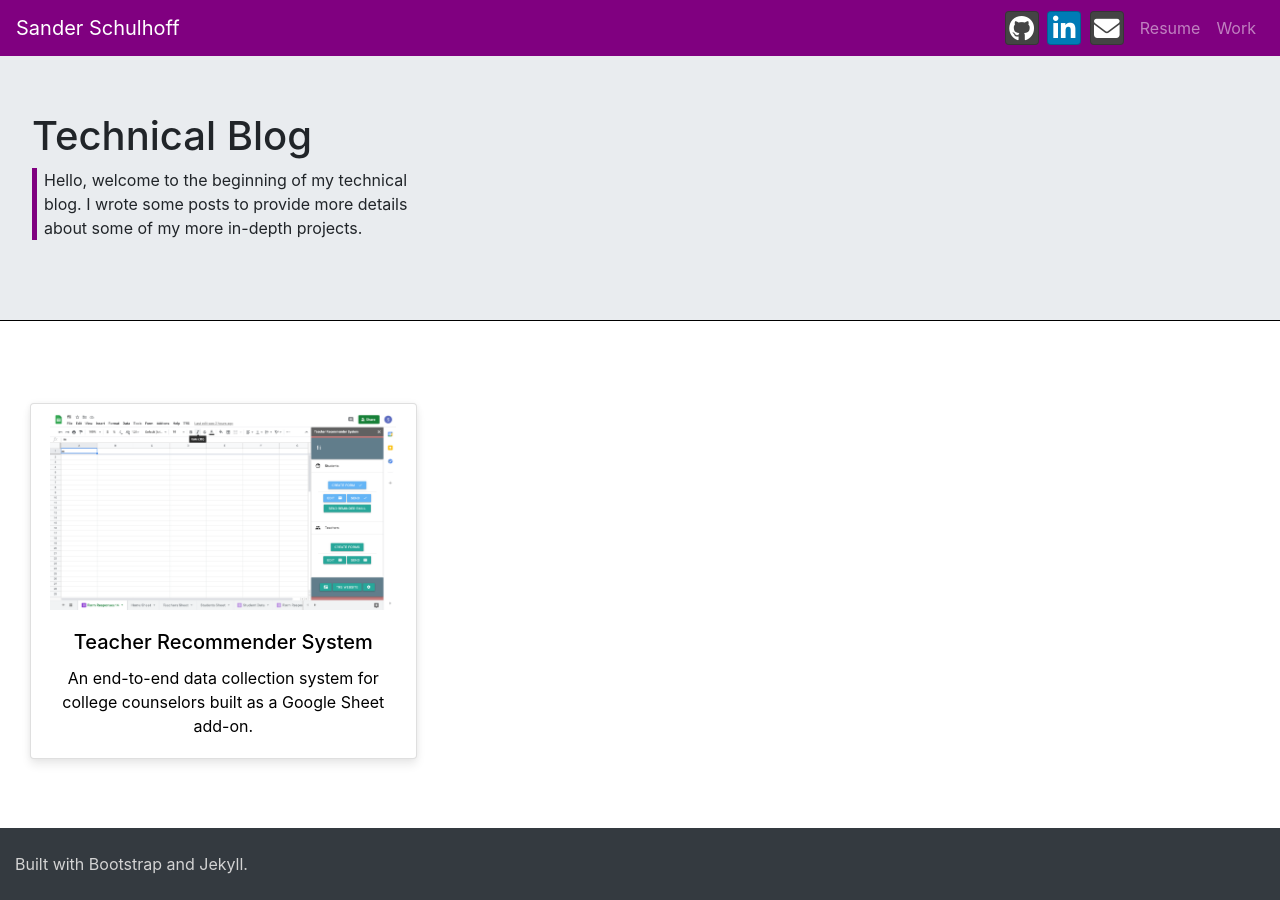
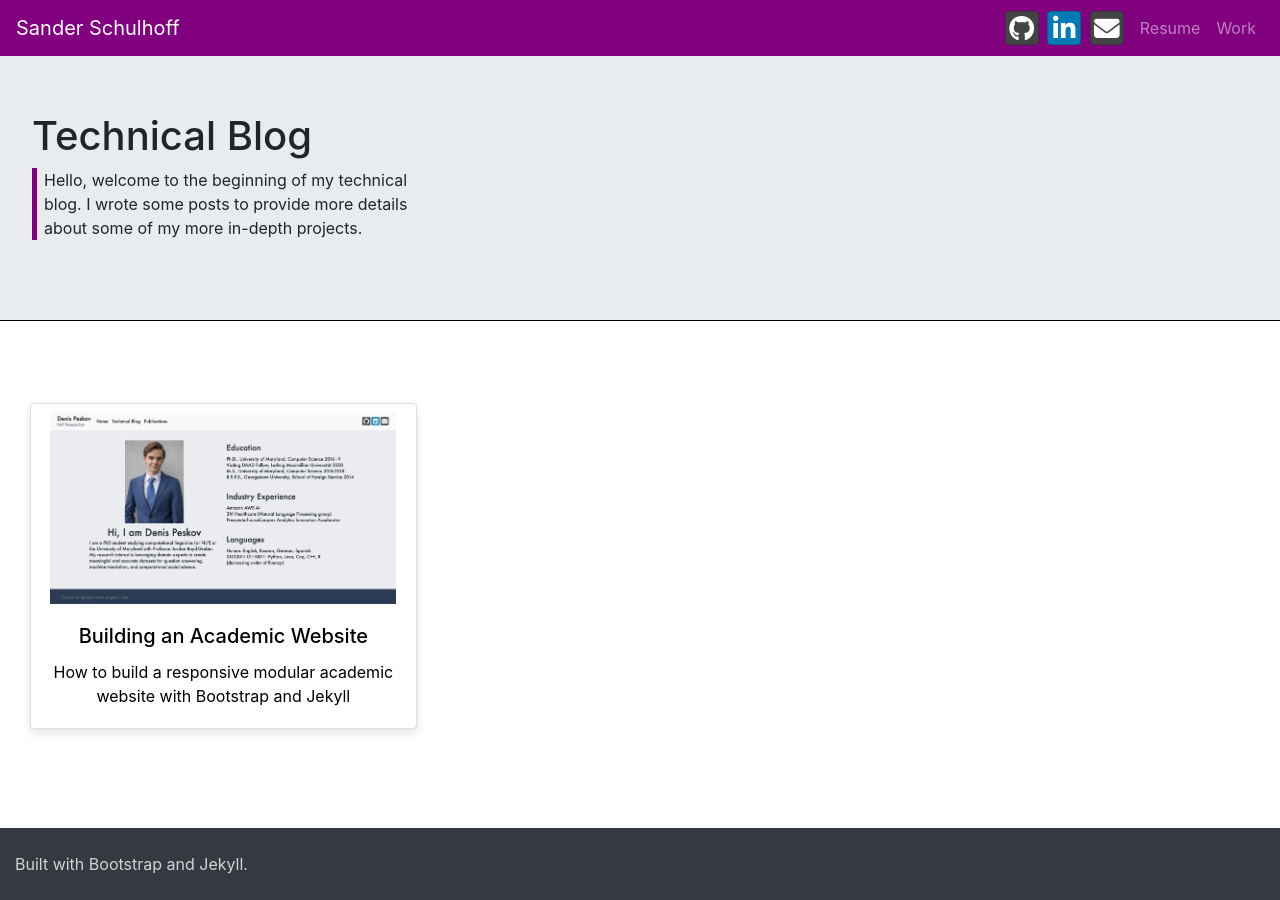
Before and after one commit to trigaten/trigaten.github.io, a Jekyll site: the page built from blog.html, in a window 1280 px wide. Built offline with Jekyll 4.4.1, drawn with Linux system fonts in a browser that asks for light colours; nearby versions of some CDN libraries.

Commit message:
Academic Website Blog Draft

```diff
--- a/_config.yml
+++ b/_config.yml
@@ -24,7 +24,7 @@
   Sander Schulhoff's Personal Website
 
 baseurl: "" # the subpath of your site, e.g. /blog
-url: "https://trigaten.github.io" # the base hostname & protocol for your site, e.g. http://example.com
+# url: "https://trigaten.github.io" # the base hostname & protocol for your site, e.g. http://example.com
 github_username:  trigaten
 name: Sander Schulhoff
 author: Sander Schulhoff
--- /dev/null
+++ b/_posts/2021-07-14-BuildingAcademicSite.html
@@ -0,0 +1,105 @@
+---
+title: Building an Academic Website
+description: How to build a responsive modular academic website with Bootstrap and Jekyll
+image: assets/media/DenisNewSite.png
+---
+<style>
+    *{
+        /* border: 1px solid black */
+    }
+</style>
+<div class="jumbotron">
+    <div class="container">
+        <div class="row">
+            <div class="col-md-6 col-sm-12 d-flex flex-column">
+                <h2>{{page.title}}</h2>
+                <h5 class="text-muted">{{page.description}}</h5>
+                <h5 class="mt-auto">
+                    <ol>
+                        <!-- <li>Intro</li> -->
+                        <li>Why Bootstrap and Jekyll?</li>
+                        <li>Icons</li>
+                        <li>Jekyll Data</li>
+                        <li>Blogging</li>
+                    </ol>
+                </h5>
+            </div>
+            <div class="col-md-6 col-sm-12">
+                <a href="https://denis.ai"><img src="{{page.baseurl}}/{{page.image}}" class="img-fluid mx-auto" alt="Responsive image"></a>
+            </div>
+        </div>
+    </div>
+</div>
+<div class="container mx-5 px-5">
+    <h2>Why Bootstrap and Jekyll?</h2>
+    <hr>
+    <p>
+        For the purpose of a simple academic website, Bootstrap provides a simple way to responsively structure content with containers, rows, and columns.
+        With only a few divs, you can create appealing layouts for different screen sizes.
+
+        It provides classes for:
+        <ul>
+            <li>
+                Quickly adjusting margins/padding (e.g. "mt-2" = margin-left: 0.50rem, "py-4" = top and bottom padding: 1.5rem).
+            </li>
+            <li>
+                Making a number of display changes depending on screen size (e.g. "d-md-none" = display:none on medium screen sizes and larger)
+            </li>
+            <li>
+                Responsive navbars and images
+            </li>
+        </ul>
+        These features make development and site upkeep very quick.
+        <br>
+        Jekyll lets you to use HTML more efficiently. Among other things it allows you to:
+        <ul>
+            <li>
+                Include HTML files into other HTML files via its <a href="https://jekyllrb.com/docs/includes/"><code>include</code></a> tag.
+            </li>
+            <li>
+                Create reuseable templates.
+            </li>
+            <li>
+                Easily work with multiple static blog pages
+            </li>
+        </ul>
+    </p>
+    <p>
+        Jekyll has a very quick tutorial <a href="https://jekyllrb.com/docs/step-by-step/01-setup/">here</a>.
+        <br>
+        Bootstrap has a more complicated tutorial. I recommend you get to the
+        <a href="https://getbootstrap.com/docs/4.1/layout/overview/">layout overview</a>
+        as soon as possible after browsing the
+        <a href="https://getbootstrap.com/docs/4.1/getting-started/introduction/">Introduction</a> and getting the
+        <a href="https://getbootstrap.com/docs/4.1/getting-started/download/#bootstrapcdn">Bootstrap CDN</a> setup.
+    </p>
+    <h2>Icons</h2>
+    <hr>
+    <p>
+        Using icons for your github, linkedin, twitter, etc. links is generally a better look than
+        putting raw text links on your site. <a href="https://fontawesome.com">Font Awesome</a> and
+        <a href="https://mdbootstrap.com/docs/standard/extended/social-media/">Bootstrap Social</a>
+        icons are good for this. These sites contain many free social media (and other) icons which
+        look good and are easily useable in your site via their CDNs.
+    </p>
+    <h2>Jekyll Data</h2>
+    <hr>
+    <p>
+        Another particularly useful feature of Jekyll is how you can easily store and
+        load data from .yaml files. For example, in the image, the content under the
+        Education, Industry Experience, and Languages is all stored in .yaml files and
+        loaded into the webpage with a Jekyll for each loop. The links in the navbar are
+        also all stored in a .yaml file which is loaded similarly.
+    </p>
+    <h2>Blogging</h2>
+    <hr>
+    <p>
+        Jekyll provides useful features for managing blog pages. You can write
+        content with HTML or Markdown and use Jekyll to load them onto your site.
+        You can make a "posts" page which lists your posts, provides
+        a description, and an image very easily. The site in the image has
+        title+description, but take a look BLOGPAGE for an example with all three
+        content pieces. You can also generate blog pages from .yaml files.
+    </p>
+
+</div>
```
Also changed, not shown: _drafts/2021-07-01-TRS.html (renamed from _posts/2021-07-01-TRS.html), assets/media/DenisNewSite.png (added).
